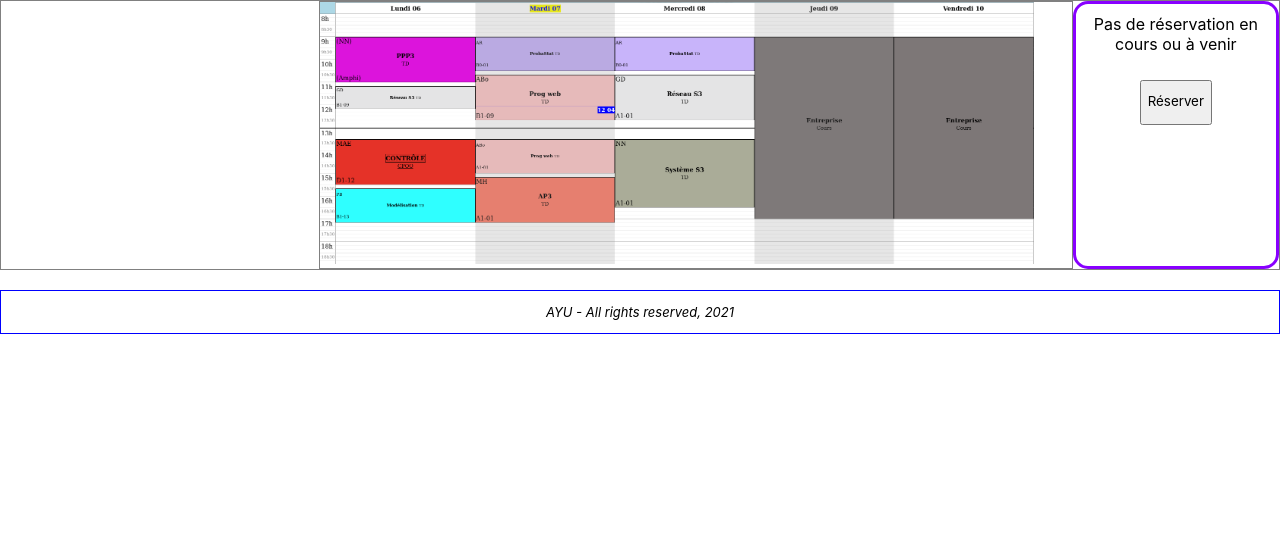
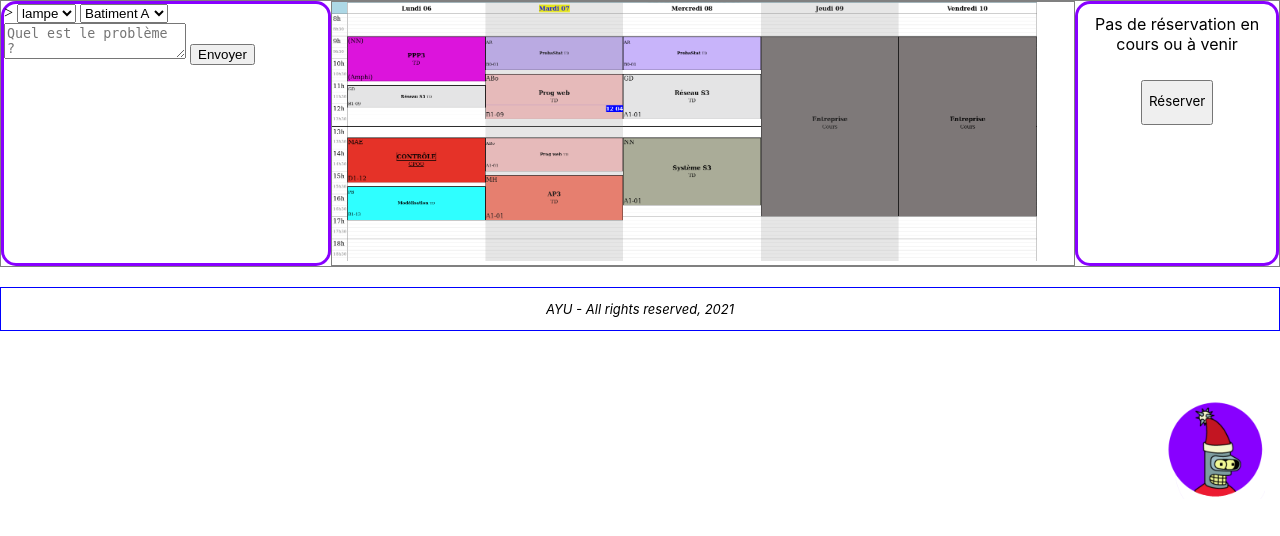
Before and after one commit to melv-dono/AYU, a PHP site: page /template/accueil.html in a window 1280 px wide. Shown: the top 536 px of the page. Run offline with PHP 8.4, Linux system fonts and the light colour scheme.

Commit message:
html/css page d'accueil

```diff
--- a/template/accueil.html
+++ b/template/accueil.html
@@ -17,7 +17,7 @@
     <main>
 
     <!-- formulaire ticket -->
-        <form class="ticket" style="visibility: collapse;">
+        <form class="ticket"> <!--style="visibility: collapse;"-->>
             <select class="materiel_num" name="Numéro materiel">
                 <option value="lampe">lampe</option>
                 <option value="porte">porte</option>
@@ -33,6 +33,13 @@
             <textarea placeholder="Quel est le problème ?" style="width: 280;"></textarea>
             <button>Envoyer</button>
         </form>
+
+    <!-- bouton help -->
+
+        <button class="bot_button">
+            <img class="bot" src="img/bender.png" alt="helper">
+        </button>
+
 
 
     <!-- section du gauche -->
--- a/template/style.css
+++ b/template/style.css
@@ -13,6 +13,28 @@ main {
     display: flex;
     justify-content: space-between;
     border: solid gray 1px;
+}
+
+.ticket {
+    border-radius: 15px;
+    border: solid #8800ff 3px;
+}
+
+.bot_button {
+    all:unset;
+    text-align: center;
+    width: 100px;
+    height: 100px;
+    border-radius: 50%;
+    cursor:pointer;
+    position: absolute;
+    top: 400px;
+    right: 15px;
+}
+
+.bot {
+    width: 99px;
+    height: 99px;
 }
 
 /*------ section de gauche ------*/
```
